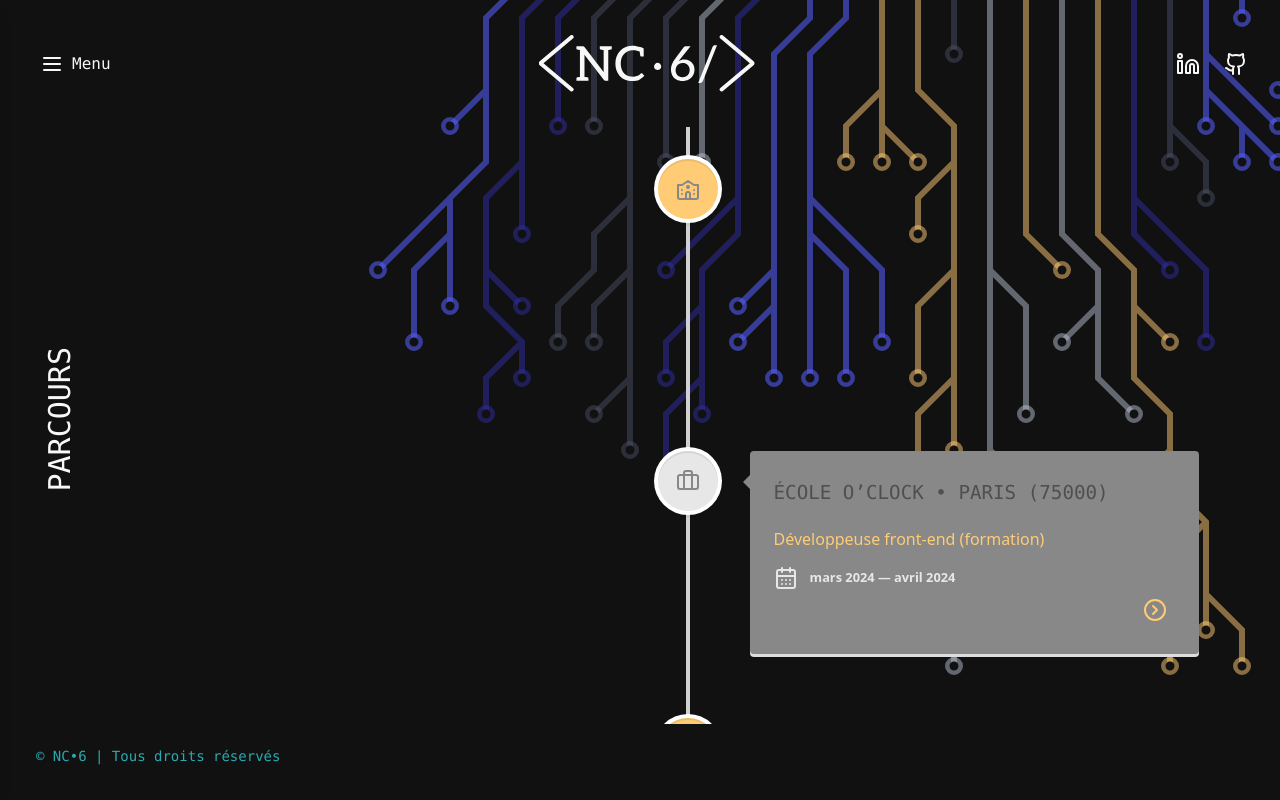
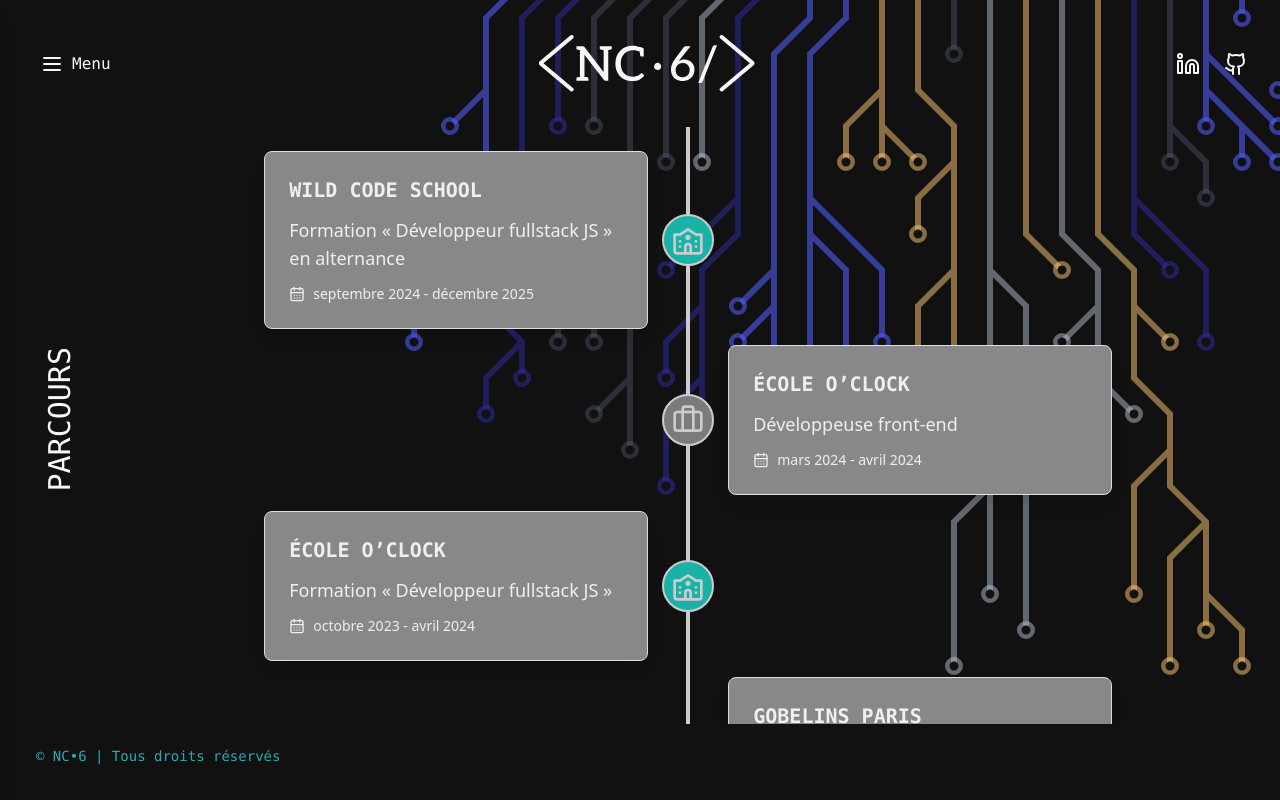
Before and after one commit to NollieChtn6/Portfolio, a React (Vite) app: page /timeline in a window 1280 px wide. Built offline with nearby package versions, Linux system fonts and the light colour scheme.

Commit message:
import custom timeline in Timeline page

```diff
--- a/src/components/timeline/Timeline.tsx
+++ b/src/components/timeline/Timeline.tsx
@@ -1,159 +1,13 @@
-import { useState } from 'react';
-// eslint-disable-next-line import/no-extraneous-dependencies
-import {
-  VerticalTimeline,
-  VerticalTimelineElement,
-} from 'react-vertical-timeline-component';
-
-// eslint-disable-next-line import/no-extraneous-dependencies
-import 'react-vertical-timeline-component/style.min.css';
-import './timelineStyle.css';
-
-import {
-  Briefcase,
-  GraduationCap,
-  University,
-  CalendarDays,
-  X,
-  CircleChevronRight,
-} from 'lucide-react';
-import { MilestoneData } from '../../@types/dataTypes';
-
-import { Button } from '../ui/button';
-import {
-  AlertDialog,
-  AlertDialogCancel,
-  AlertDialogContent,
-  AlertDialogTrigger,
-} from '../ui/alert-dialog';
-
-import milestones from '../../data/milestones.json';
+import VerticalTimeline from "../userinterface/timeline";
 
 function Timeline() {
-  const workIconStyles = { background: '#e7e7e7', color: '#888888' };
-  const schoolIconStyles = { background: '#ffcb74', color: '#888888' };
-  const arrowStyles = { borderRight: '7px solid  #888888' };
-
-  const [selectedMilestone, setSelectedMilestone] =
-    useState<MilestoneData | null>(null);
-
-  const handleClickOnDetails = (item: MilestoneData) => {
-    setSelectedMilestone(item);
-  };
-
-  const handleClickOnClose = () => {
-    setSelectedMilestone(null);
-  };
-
   return (
     <main className="flex flex-col md:flex-row h-screen overflow-hidden">
       <div className="flex w-full md:w-1/12 h-16 md:h-auto items-center justify-center">
         <h2 className="page-title">Parcours</h2>
       </div>
       <div className="timeline-section-container flex flex-col w-full overflow-y-auto p-3">
-        <VerticalTimeline className="flex-grow" lineColor="#d1d1d1">
-          {(milestones as MilestoneData[]).map((milestoneItem) => {
-            const isWorkElement = milestoneItem.isEducation === 'false';
-            return (
-              <VerticalTimelineElement
-                key={milestoneItem.id}
-                iconStyle={isWorkElement ? workIconStyles : schoolIconStyles}
-                icon={isWorkElement ? <Briefcase /> : <University />}
-                className="vertical-timeline-element"
-                contentArrowStyle={arrowStyles}
-              >
-                <div className="timeline-element-content">
-                  <h3 className="timeline-title text-3xl uppercase font-mono">
-                    {milestoneItem.fr.organisation} • {milestoneItem.fr.city} (
-                    {milestoneItem.fr.zipcode})
-                  </h3>
-                  <p className="timeline-subtitle">
-                    {milestoneItem.fr.position}{' '}
-                    <span>({milestoneItem.fr.details.positionType})</span>
-                  </p>
-                  <p className="timeline-range items-center flex">
-                    <CalendarDays size={24} className="mr-3" />
-                    {milestoneItem.fr.startMonth} {milestoneItem.fr.startYear} —{' '}
-                    {milestoneItem.fr.endMonth} {milestoneItem.fr.endYear}
-                  </p>
-                  {milestoneItem.isEducation &&
-                    milestoneItem.fr.details.diploma && (
-                      <p className="timeline-diploma items-center flex">
-                        <GraduationCap size={24} className="mr-3" />
-                        {milestoneItem.fr.details.diploma} (
-                        {milestoneItem.fr.details.yearOfGraduation})
-                      </p>
-                    )}
-                  <div className="milestoneItem-bnt-container flex justify-end">
-                    {milestoneItem.fr.details.positionDescription &&
-                      milestoneItem.fr.details.positionDescription.length >
-                        0 && (
-                        <AlertDialog>
-                          <Button
-                            className="details-button flex right-0"
-                            variant="ghost"
-                            size="icon"
-                            onClick={() => handleClickOnDetails(milestoneItem)}
-                          >
-                            <AlertDialogTrigger>
-                              <CircleChevronRight color="#ffcb74" />
-                            </AlertDialogTrigger>
-                          </Button>
-                          <AlertDialogContent>
-                            <div className="dialog-header flex justify-end">
-                              <Button
-                                size="icon"
-                                className="flex self-end"
-                                onClick={() => handleClickOnClose}
-                              >
-                                <AlertDialogCancel>
-                                  <X />
-                                </AlertDialogCancel>
-                              </Button>
-                            </div>
-                            <div className="dialog-content space-y-6">
-                              {selectedMilestone && (
-                                <>
-                                  <h3 className="text-mine-shaft-700">
-                                    {selectedMilestone.fr.organisation}
-                                  </h3>
-                                  <p className="text-grandis-300 font-semibold">
-                                    {selectedMilestone.fr.position} (
-                                    {selectedMilestone.fr.details.positionType})
-                                  </p>
-                                  <p className="items-center flex">
-                                    <CalendarDays size={24} className="mr-3" />
-                                    {selectedMilestone.fr.startMonth}{' '}
-                                    {selectedMilestone.fr.startYear} —{' '}
-                                    {selectedMilestone.fr.endMonth}{' '}
-                                    {selectedMilestone.fr.endYear}
-                                  </p>
-                                  {selectedMilestone.fr.details.positionDescription.map(
-                                    (description) => (
-                                      <div key={description.id}>
-                                        <h5>{description.title}</h5>
-                                        <ul>
-                                          {description.tasks.map((task) => (
-                                            <li key={selectedMilestone.id}>
-                                              •&nbsp;{task}
-                                            </li>
-                                          ))}
-                                        </ul>
-                                      </div>
-                                    )
-                                  )}
-                                </>
-                              )}
-                            </div>
-                          </AlertDialogContent>
-                        </AlertDialog>
-                      )}
-                  </div>
-                </div>
-              </VerticalTimelineElement>
-            );
-          })}
-        </VerticalTimeline>
+        <VerticalTimeline />
       </div>
     </main>
   );
```
